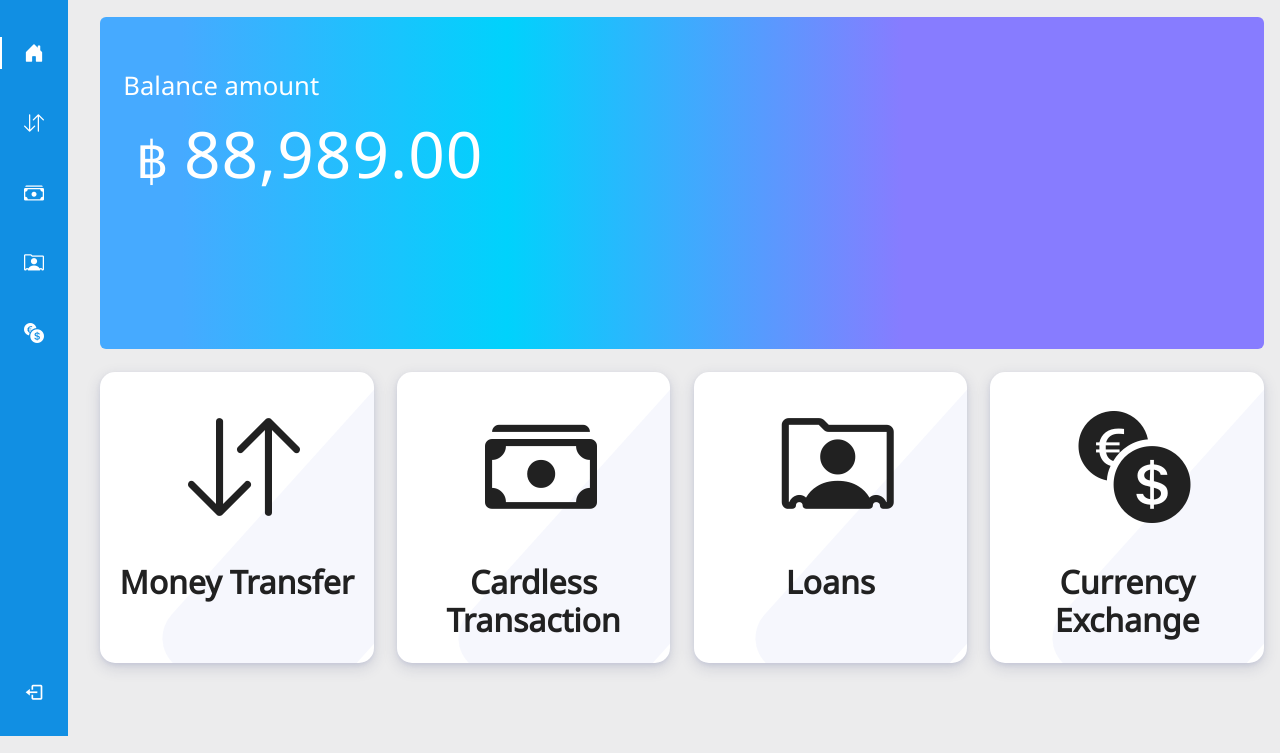
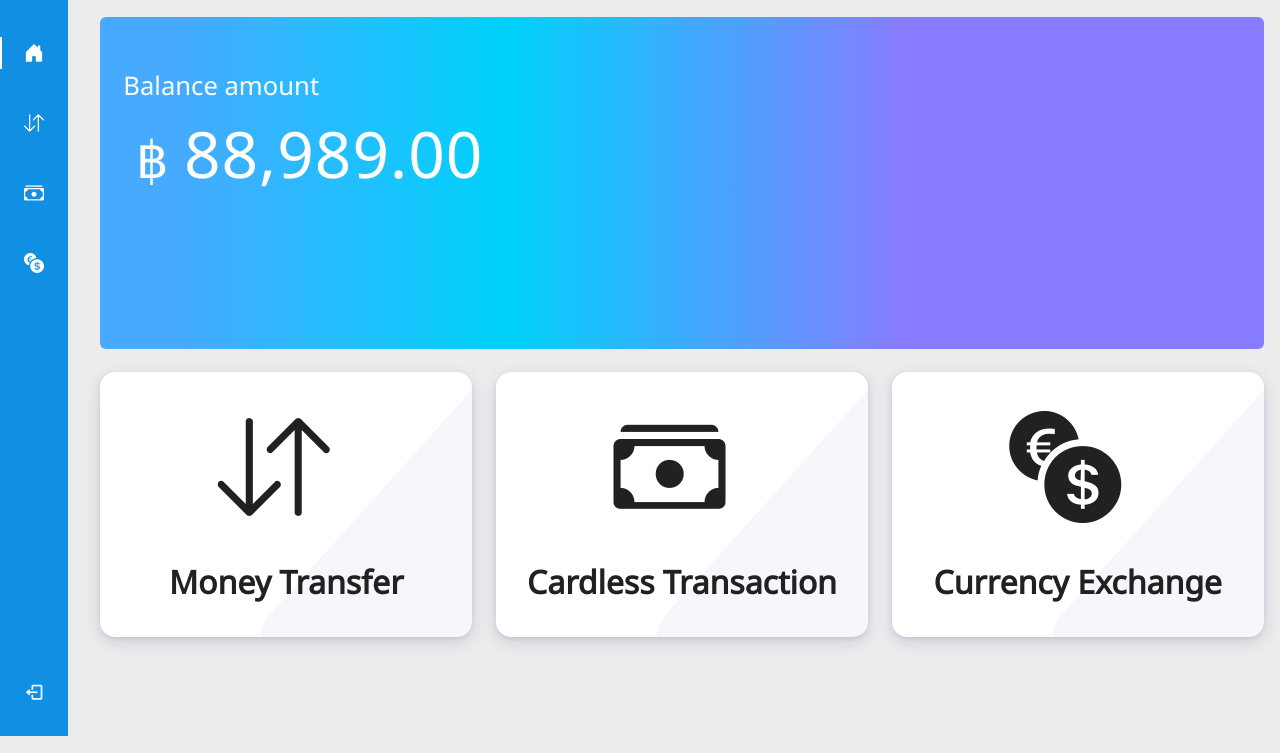
Before and after one commit to Thanida-P/Virtual-Banking-System-Prototype, a FastAPI app: template templates/home.html in a window 1280 px wide. Shown: the part 64-817 px from the top of the page. Run offline with FastAPI, Linux system fonts and the light colour scheme; the template is opened without the code that fills it, so the values that code supplies are empty; some libraries are stand-ins or nearby versions.

Commit message:
home without loan

```diff
--- a/main.py
+++ b/main.py
@@ -82,4 +82,4 @@ manager.cookie_name = "session"
 #login
 @app.get("/", response_class=HTMLResponse)
 async def login(request: Request):
-    return templates.TemplateResponse("fakeATMSuccess.html", {"request": request})
+    return templates.TemplateResponse("home.html", {"request": request})
--- /dev/null
+++ b/object.py
@@ -0,0 +1,6 @@
+import persistent
+
+class Account(persistent.Persistent):
+    def __init__(self, name, balance):
+        self.name = name
+        self.balance = balance
--- a/static/css/home.css
+++ b/static/css/home.css
@@ -71,7 +71,7 @@ body {
 .solution_cards_box .solution_card:hover {
   background: #309df0;
   color: #fff;
-  transform: scale(1.1);
+  transform: scale(1.0);
   z-index: 9;
 }
 
--- a/templates/home.html
+++ b/templates/home.html
@@ -30,13 +30,6 @@
               <h3>Cardless Transaction</h3>
             </div>
           </div>
-          <div class="solution_card">
-            <div class="hover_color_bubble"></div>
-            <i class="bi bi-person-rolodex menu-icon"></i>
-            <div class="solu_title">
-              <h3>Loans</h3>
-            </div>
-          </div>
           <div class="solution_card me-0">
             <div class="hover_color_bubble"></div>
             <i class="bi bi-currency-exchange menu-icon"></i>
--- a/templates/sidebar_header.html
+++ b/templates/sidebar_header.html
@@ -64,10 +64,6 @@
               <span class="nav_name">Cardless Transaction</span>
             </a>
             <a href="#" class="nav_link">
-              <i class="bi bi-person-rolodex nav_icon"></i>
-              <span class="nav_name">Loans</span>
-            </a>
-            <a href="#" class="nav_link">
               <i class="bi bi-currency-exchange nav_icon"></i>
               <span class="nav_name">Currency Exchange</span>
             </a>
```
Also changed, not shown: templates/currencyExchange.html (added).
